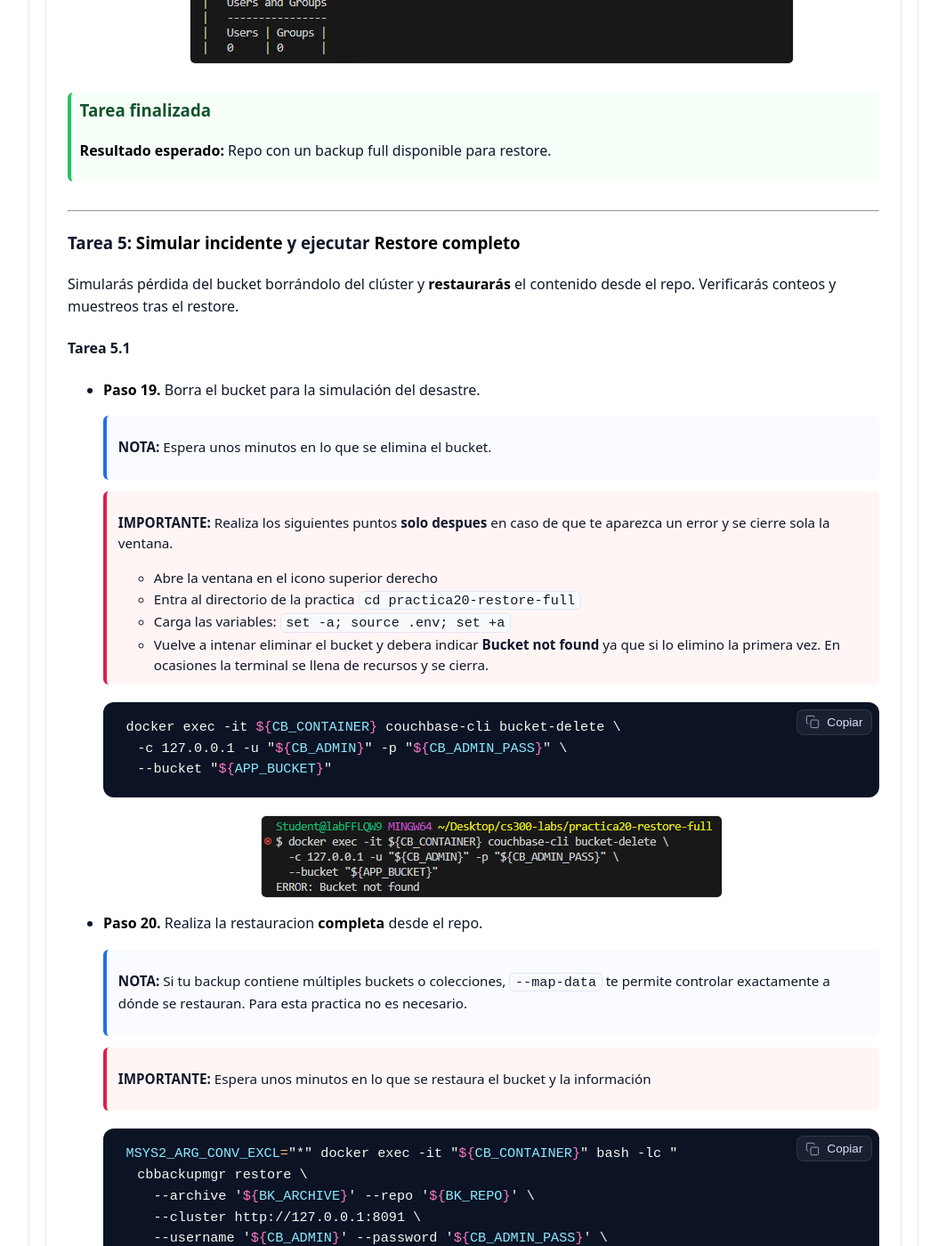
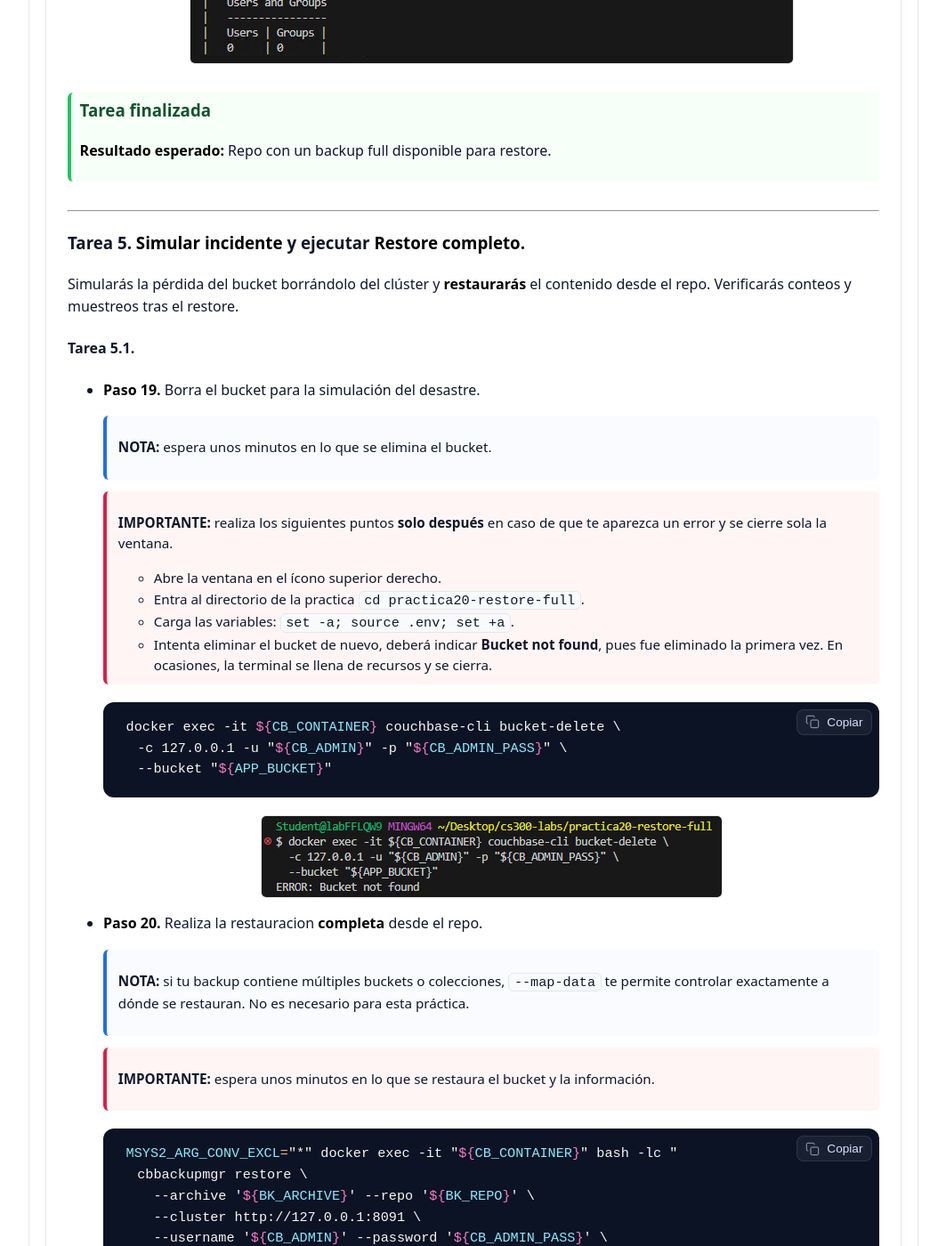
Before and after one commit to Netec-Mx/CS300_INT, a Jekyll site: the page built from labs/lab20/lab20.md, in a window 1280 px wide and 1400 px high, scrolled down 11311 px. Shown: the whole window at 89% size, without its empty margins (108-1171 px from the left). Built offline with Jekyll 4.4.1, drawn with Linux system fonts in a browser that asks for light colours; some of the changed text lies outside the part shown.

````diff
--- a/labs/lab20/lab20.md
+++ b/labs/lab20/lab20.md
@@ -5,7 +5,7 @@ permalink: /lab20/lab20/ # CAMBIAR POR CADA PRACTICA
 images_base: /labs/lab20/img # CAMBIAR POR CADA PRACTICA
 duration: "35 minutos" # CAMBIAR POR CADA PRACTICA
 objective: # CAMBIAR POR CADA PRACTICA
-  - Levantar Couchbase en Docker, crear un dataset de ejemplo, realizar un **backup completo** con `cbbackupmgr`, simular un **incidente** (borrado del bucket) y ejecutar un **restore completo** del repo al mismo clúster. Validarás integridad por conteos y muestreos N1QL y documentarás evidencias del proceso.
+  - Levantar Couchbase en Docker, crear un dataset de ejemplo, realizar un **backup completo** con `cbbackupmgr`, simular un **incidente** (borrado del bucket) y ejecutar un **restore completo** del repo al mismo clúster. Validarás la integridad por conteos y muestreos N1QL y documentarás evidencias del proceso.
 prerequisites:  # CAMBIAR POR CADA PRACTICA
   - Software **Docker Desktop** en ejecución.
   - Software **Visual Studio Code** con terminal **Git Bash**.
@@ -37,18 +37,18 @@ next: /lab21/lab21/ # CAMBIAR POR CADA PRACTICA MENU DE NAVEGACION HACIA ADELANT
 
 ---
 
-### Tarea 1: Estructura base y variables
+### Tarea 1. Estructura base y variables.
 
 Crear la carpeta de práctica, subdirectorios persistentes y un `.env` con variables del clúster, datos y rutas del repositorio de backups.
 
-#### Tarea 1.1
+#### Tarea 1.1.
 
 - **Paso 1.** Abre el software de **Visual Studio Code**.
 
-  > **NOTA:** Puedes encontrarlo en el **Escritorio** o en las aplicaciones del sistema de **Windows**
+  > **NOTA:** Puedes encontrarlo en el **Escritorio** o en las aplicaciones del sistema de **Windows**.
   {: .lab-note .info .compact}
 
-- **Paso 2.** Ya que tengas **Visual Studio Code** abierto, Ahora da clic en el icono de la imagen para abrir la terminal, **se encuentra en la parte superior derecha.**
+- **Paso 2.** Ya que tengas **Visual Studio Code** abierto, ahora da clic en el icono de la imagen para abrir la terminal, **se encuentra en la parte superior derecha.**
 
   ![cbase1]({{ page.images_base | relative_url }}/1.png)
 
@@ -102,11 +102,11 @@ Crear la carpeta de práctica, subdirectorios persistentes y un `.env` con varia
 
 ---
 
-### Tarea 2: Docker Compose y salud del nodo
+### Tarea 2. Docker Compose y salud del nodo.
 
 Definir `compose.yaml` para 1 nodo Couchbase con volúmenes persistentes y un volumen adicional para **backups**.
 
-#### Tarea 2.1
+#### Tarea 2.1.
 
 - **Paso 5.** Ahora crea el archivo **Docker Compose** llamado **compose.yaml**. Copia y pega el siguiente codigo en la terminal.
 
@@ -221,7 +221,7 @@ Inicializa el clúster, crea bucket/scope/collection y carga 1 000 documentos
   ```
   ![cbase7]({{ page.images_base | relative_url }}/7.png)
 
-- **Paso 11.** Ahora crea el *Scope* **shop**
+- **Paso 11.** Ahora crea el *Scope* **shop**.
 
   ```bash
   curl -fsS -u "${CB_ADMIN}:${CB_ADMIN_PASS}" \
@@ -230,7 +230,7 @@ Inicializa el clúster, crea bucket/scope/collection y carga 1 000 documentos
   ```
   ![cbase8]({{ page.images_base | relative_url }}/8.png)
 
-- **Paso 12.** Con este comando crea el *Collection* **products**
+- **Paso 12.** Con este comando, crea el *Collection* **products**.
 
   ```bash
   curl -fsS -u "${CB_ADMIN}:${CB_ADMIN_PASS}" \
@@ -239,7 +239,7 @@ Inicializa el clúster, crea bucket/scope/collection y carga 1 000 documentos
   ```
   ![cbase9]({{ page.images_base | relative_url }}/9.png)
 
-- **Paso 13.** Crea el índice primario temporal para validaciones
+- **Paso 13.** Crea el índice primario temporal para validaciones.
 
   ```bash
   docker exec -it "${CB_CONTAINER}" cbq -e "http://127.0.0.1:8093" -u "${CB_ADMIN}" -p "${CB_ADMIN_PASS}" -q=false \
@@ -289,13 +289,13 @@ Inicializa el clúster, crea bucket/scope/collection y carga 1 000 documentos
 
 ---
 
-### Tarea 4: Crear **archive/repo** y ejecutar **backup completo**
+### Tarea 4. Crear **archive/repo** y ejecutar **backup completo**.
 
 Configura el `archive` y el `repo` de `cbbackupmgr` y realiza un **backup completo** del bucket de aplicación.
 
-#### Tarea 4.1
+#### Tarea 4.1.
 
-- **Paso 16.** Crea el archive y repo (dentro del contenedor)
+- **Paso 16.** Crea el archive y repo (dentro del contenedor).
 
   ```bash
   docker exec -it "${CB_CONTAINER}" bash -lc "
@@ -307,7 +307,7 @@ Configura el `archive` y el `repo` de `cbbackupmgr` y realiza un **backup comple
 
 - **Paso 17.** Ejecuta el **backup** completo.
 
-  > **NOTA:** Es normal que el proceso tarde, espera unos minutos.
+  > **NOTA:** es normal que el proceso tarde, espera unos minutos.
   {: .lab-note .info .compact}
 
   ```bash
@@ -321,7 +321,7 @@ Configura el `archive` y el `repo` de `cbbackupmgr` y realiza un **backup comple
   ```
   ![cbase14]({{ page.images_base | relative_url }}/14.png)
 
-- **Paso 18.** Ahora inspecciona el repo
+- **Paso 18.** Ahora, inspecciona el repo.
 
   ```bash
   MSYS2_ARG_CONV_EXCL="*" docker exec -it "${CB_CONTAINER}" cbbackupmgr info \
@@ -335,21 +335,21 @@ Configura el `archive` y el `repo` de `cbbackupmgr` y realiza un **backup comple
 
 ---
 
-### Tarea 5: **Simular incidente** y ejecutar **Restore completo**
+### Tarea 5. **Simular incidente** y ejecutar **Restore completo**.
 
-Simularás pérdida del bucket borrándolo del clúster y **restaurarás** el contenido desde el repo. Verificarás conteos y muestreos tras el restore.
+Simularás la pérdida del bucket borrándolo del clúster y **restaurarás** el contenido desde el repo. Verificarás conteos y muestreos tras el restore.
 
-#### Tarea 5.1
+#### Tarea 5.1.
 
 - **Paso 19.** Borra el bucket para la simulación del desastre.
 
-  > **NOTA:** Espera unos minutos en lo que se elimina el bucket.
+  > **NOTA:** espera unos minutos en lo que se elimina el bucket.
   {: .lab-note .info .compact}
-  > **IMPORTANTE:** Realiza los siguientes puntos **solo despues** en caso de que te aparezca un error y se cierre sola la ventana.
-  - Abre la ventana en el icono superior derecho
-  - Entra al directorio de la practica `cd practica20-restore-full`
-  - Carga las variables: `set -a; source .env; set +a`
-  - Vuelve a intenar eliminar el bucket y debera indicar **Bucket not found** ya que si lo elimino la primera vez. En ocasiones la terminal se llena de recursos y se cierra.
+  > **IMPORTANTE:** realiza los siguientes puntos **solo después** en caso de que te aparezca un error y se cierre sola la ventana.
+  - Abre la ventana en el ícono superior derecho.
+  - Entra al directorio de la practica `cd practica20-restore-full`.
+  - Carga las variables: `set -a; source .env; set +a`.
+  - Intenta eliminar el bucket de nuevo, deberá indicar **Bucket not found**, pues fue eliminado la primera vez. En ocasiones, la terminal se llena de recursos y se cierra.
   {: .lab-note .important .compact}
 
   ```bash
@@ -361,9 +361,9 @@ Simularás pérdida del bucket borrándolo del clúster y **restaurarás** el co
 
 - **Paso 20.** Realiza la restauracion **completa** desde el repo.
 
-  > **NOTA:** Si tu backup contiene múltiples buckets o colecciones, `--map-data` te permite controlar exactamente a dónde se restauran. Para esta practica no es necesario.
+  > **NOTA:** si tu backup contiene múltiples buckets o colecciones, `--map-data` te permite controlar exactamente a dónde se restauran. No es necesario para esta práctica.
   {: .lab-note .info .compact}
-  > **IMPORTANTE:** Espera unos minutos en lo que se restaura el bucket y la información
+  > **IMPORTANTE:** espera unos minutos en lo que se restaura el bucket y la información.
   {: .lab-note .important .compact}
 
   ```bash
@@ -378,7 +378,7 @@ Simularás pérdida del bucket borrándolo del clúster y **restaurarás** el co
   ```
   ![cbase17]({{ page.images_base | relative_url }}/17.png)
 
-- **Paso 21.** Ahora recrea el índice primario para validar.
+- **Paso 21.** Ahora, recrea el índice primario para validar.
 
   ```bash
   docker exec -it "${CB_CONTAINER}" cbq -e "http://127.0.0.1:8093" -u "${CB_ADMIN}" -p "${CB_ADMIN_PASS}" -q=false \
@@ -414,15 +414,15 @@ Simularás pérdida del bucket borrándolo del clúster y **restaurarás** el co
 
 ---
 
-### Tarea 6: Limpieza
+### Tarea 6. Limpieza.
 
 Borrar datos en el entorno para repetir pruebas.
 
-#### Tarea 6.1
+#### Tarea 6.1.
 
-- **Paso 24.** En la terminal aplica el siguiente comando para detener el nodo.
+- **Paso 24.** En la terminal, aplica el siguiente comando para detener el nodo.
 
-  > **NOTA:** Si es necesario puedes volver a encender los contenedores con el comando **`docker compose start`**
+  > **NOTA:** si es necesario puedes volver a encender los contenedores con el comando **`docker compose start`**
   {: .lab-note .info .compact}
 
   ```bash
@@ -430,11 +430,11 @@ Borrar datos en el entorno para repetir pruebas.
   ```
   ![cbase21]({{ page.images_base | relative_url }}/21.png)
 
-- **Paso 25.** Apagar y eliminar contenedor (se conservan los datos en ./data)
+- **Paso 25.** Apagar y eliminar contenedor (se conservan los datos en ./data).
 
-  > **NOTA:** Si es necesario puedes volver a activar los contenedores con el comando **`docker compose up -d`**
+  > **NOTA:** si es necesario, puedes volver a activar los contenedores con el comando **`docker compose up -d`**.
   {: .lab-note .info .compact}
-  > **IMPORTANTE:** Es normal el mensaje del objeto de red **No resource found to remove**.
+  > **IMPORTANTE:** es normal el mensaje del objeto de red **No resource found to remove**.
   {: .lab-note .important .compact}
 
   ```bash
````
Also changed, not shown: other parts of labs/lab20/lab20.md (+11 -11 lines).
